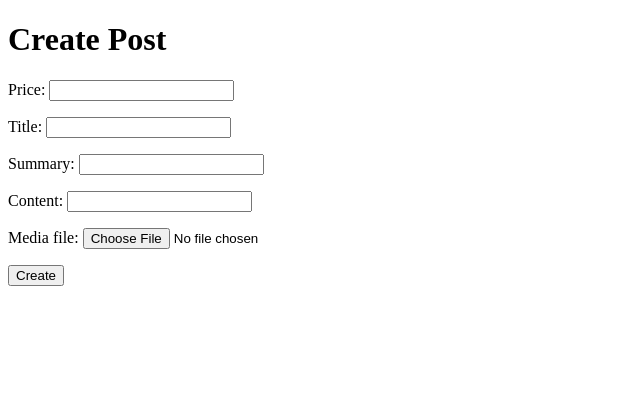
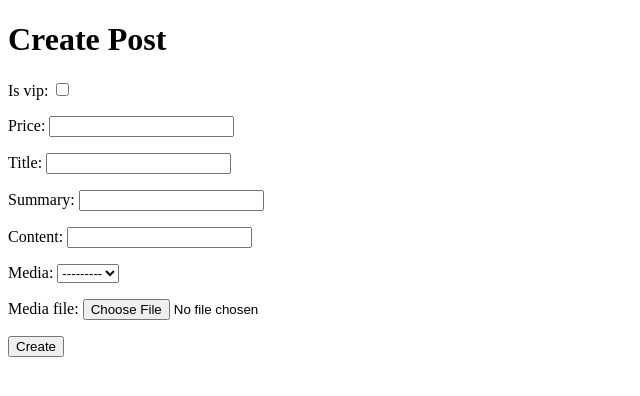
Before and after one commit to AinazRafiei/OOD-Project, a Django app: page /create_post/ in a window 1280 px wide. Shown: the top 396 px of the page, without its empty margins (0-640 px from the left). Run offline with Django 4.2, Linux system fonts and the light colour scheme; data that the repository does not hold is empty.

Commit message:
add is_vip field

```diff
--- a/channel/forms.py
+++ b/channel/forms.py
@@ -9,33 +9,47 @@ class ChannelForm(forms.ModelForm):
         fields = ['name']
 
 
+from django import forms
+from .models import Post, Media
+
 class PostForm(forms.ModelForm):
     media_file = forms.FileField(required=False)
 
     class Meta:
         model = Post
-        fields = ['price', 'title', 'summary', 'content']
+        fields = ['is_vip', 'price', 'title', 'summary', 'content', 'media', 'media_file']
 
     def clean(self):
         cleaned_data = super().clean()
+        is_vip = cleaned_data.get('is_vip')
+        media_file = cleaned_data.get('media_file')
+        price = cleaned_data.get('price')
+        title = cleaned_data.get('title')
+        summary = cleaned_data.get('summary')
+        content = cleaned_data.get('content')
         media = cleaned_data.get('media')
-        media_file = self.cleaned_data.get('media_file')
-        price = cleaned_data.get('price')
+
+        if is_vip:
+            if not all([price, title, summary]):
+                raise forms.ValidationError("Title, summary, and price are required for VIP posts.")
+        else:
+            cleaned_data['price'] = None
+            cleaned_data['title'] = None
+            cleaned_data['summary'] = None
+
+        if not content:
+            raise forms.ValidationError("Content field is required.")
 
         if media_file and not media:
             raise forms.ValidationError("Please select a media type.")
 
-        if media and not media_file:
-            for field in ['size', 'format', 'type', 'duration']:
-                if not cleaned_data.get(field):
-                    self.add_error(field, "This field is required when a file is uploaded.")
-
-        if price and price <= 0:
-            self.add_error('price', "Price must be a positive integer.")
+        return cleaned_data
 
     def save(self, commit=True):
         media_file = self.cleaned_data.get('media_file')
-        if media_file:
+        media = self.cleaned_data.get('media')
+
+        if media_file and not media:
             media = Media.objects.create(
                 size=self.cleaned_data['size'],
                 format=self.cleaned_data['format'],
--- a/channel/models.py
+++ b/channel/models.py
@@ -23,3 +23,4 @@ class Post(models.Model):
     content = models.CharField(max_length=1000)
     media = models.ForeignKey(Media, on_delete=models.SET_NULL, null=True)
     channel_id = models.ForeignKey(Channel, on_delete=models.CASCADE)
+    is_vip = models.BooleanField(default=False)
--- a/channel/views.py
+++ b/channel/views.py
@@ -19,7 +19,7 @@ def create_channel(request):
 
 def create_post(request):
     if request.method == 'POST':
-        form = PostForm(request.POST)
+        form = PostForm(request.POST, request.FILES)
         if form.is_valid():
             form.save()
             return redirect('post_created')
--- a/templates/html/create_post.html
+++ b/templates/html/create_post.html
@@ -5,7 +5,7 @@
 </head>
 <body>
     <h1>Create Post</h1>
-    <form method="POST" action="#">
+    <form method="post" enctype="multipart/form-data">
         {% csrf_token %}
         {{ form.as_p }}
         <input type="submit" value="Create">
```
Also changed, not shown: channel/urls.py (+0 -7 lines), channel/migrations/0001_initial.py (deleted), channel/migrations/0002_alter_channel_id.py (deleted), channel/migrations/0003_rename_owner_channel_owner_id.py (deleted), channel/migrations/0004_media_alter_channel_id_post.py (deleted), channel/migrations/__init__.py (deleted).
